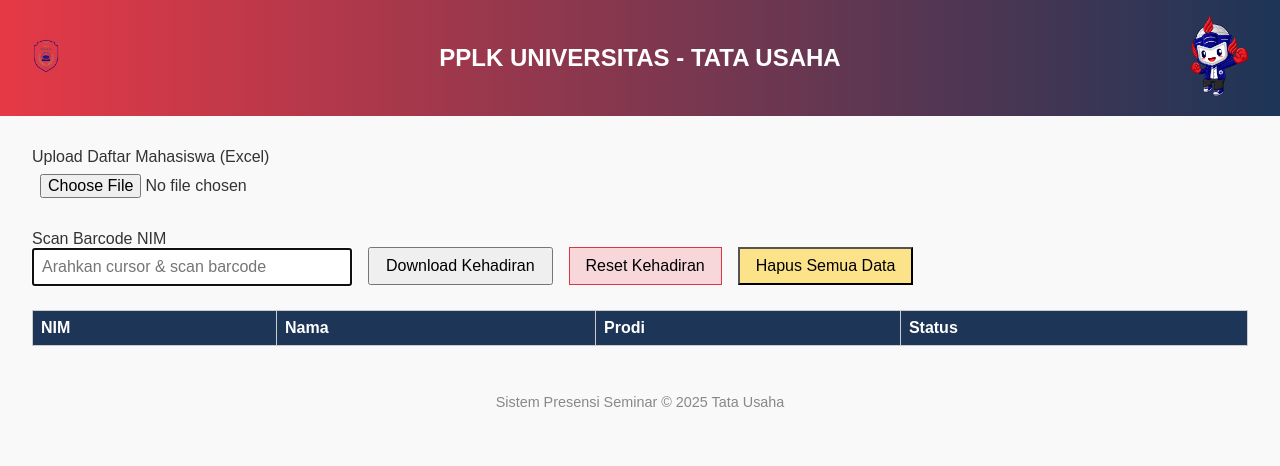
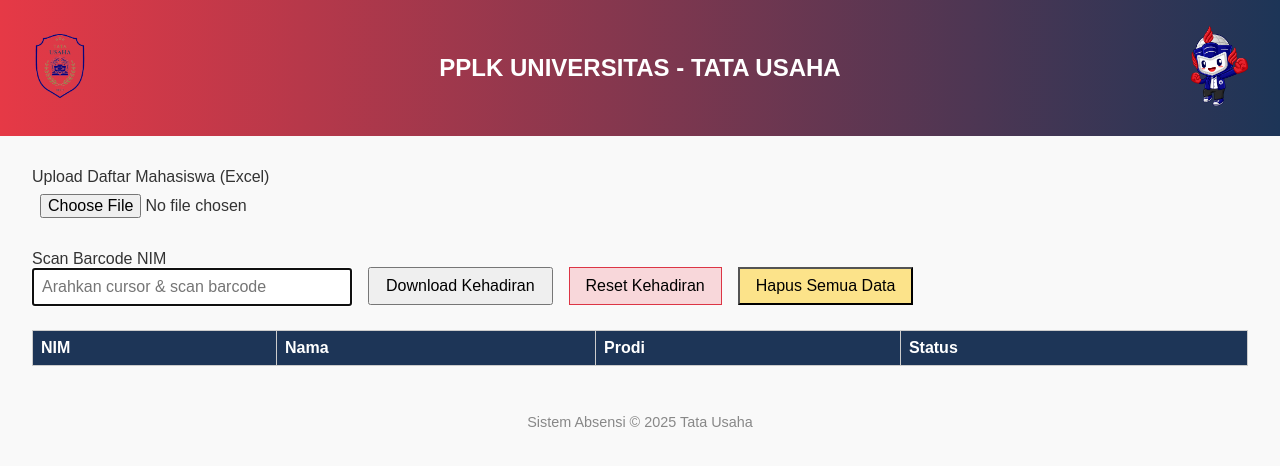
Before and after one commit to Tata-Usaha/Presensi-Web, a plain HTML site: page index.html in a window 1280 px wide. Drawn offline with Linux system fonts and the light colour scheme.

Commit message:
Add files via upload

```diff
--- a/index.html
+++ b/index.html
@@ -3,7 +3,7 @@
 <head>
   <meta charset="UTF-8" />
   <meta name="viewport" content="width=device-width, initial-scale=1.0"/>
-  <title>Presensi Seminar - Tata Usaha</title>
+  <title>Sistem Absensi - Tata Usaha</title>
   <style>
     body {
       font-family: Arial, sans-serif;
@@ -91,7 +91,7 @@
 
   <header>
     <div style="flex: 1;">
-      <img src="tu.png" alt="Logo TU">
+      <img src="tu.png" alt="Logo TU"style="height: 100px;" />
     </div>
     <div style="flex: 2; text-align: center;">
       <h1>PPLK UNIVERSITAS - TATA USAHA</h1>
@@ -133,7 +133,7 @@
   </main>
 
   <footer>
-    Sistem Presensi Seminar &copy; 2025 Tata Usaha
+    Sistem Absensi &copy; 2025 Tata Usaha
   </footer>
 
   <!-- Lib Excel -->
```
